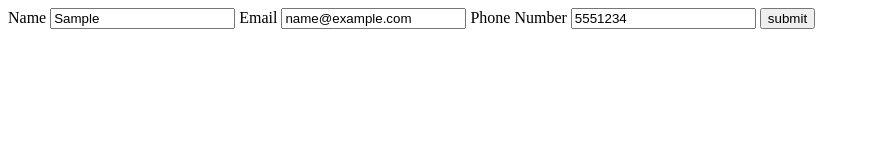
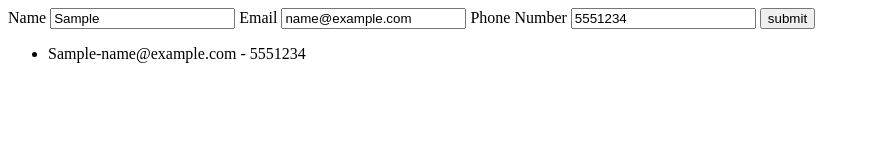
Before and after one commit to Codecrftr/booking-appointment-app, a website: page index.html in a window 1280 px wide. Both pictures are taken after typing "Sample", "name@example.com", "5551234" into the empty fields and a click on the button "submit". Shown: the whole page, without its empty margins (0-870 px from the left). Drawn offline with Linux system fonts and the light colour scheme.

Commit message:
added appointments to view on screen

```diff
--- a/index.html
+++ b/index.html
@@ -14,7 +14,8 @@
         <label>Phone Number</label>
         <input type = "tel" name = "phonenumber" />
         <button>submit</button>
+    <ul id = 'listOfitems'></ul>
     </form>
-    <script src="./index.js"></script>
 </body>
+<script src="./index.js"></script>
 </html>
--- a/index.js
+++ b/index.js
@@ -1,10 +1,22 @@
 function savetolocalstorage(event){
     event.preventDefault(); // to prevent page refresh
-    const name = event.target.username;
-    const email = event.target.emailId;
-    const phonenumber = event.target.phonenumber;
-    localStorage.setItem('name',name);
-    localStorage.setItem('email',email);
-    localStorage.setItem('phone',phonenumber);
-
+    const name = event.target.username.value;
+    const email = event.target.emailId.value;
+    const phonenumber = event.target.phonenumber.value;
+    const obj = {
+        name: name,
+        email: email,
+        phonenumber: phonenumber
+    }
+    localStorage.setItem(obj.email, JSON.stringify(obj))
+    showUserOnScreen(obj)
 }
+function showUserOnScreen(obj){
+    const parentElem = document.getElementById('listOfitems')
+    //method 1
+    const childElem = document.createElement('li')
+    childElem.textContent = obj.name + '-' + obj.email + ' - ' + obj.phonenumber
+    parentElem.appendChild(childElem)
+    //can do this instead of method 1 but it replaces instead of saving previous data so use method 1
+    //parentElem.innerHTML =`<li> ${obj.name} - ${obj.email} - ${obj.phonenumber}</li>`
+}
```
